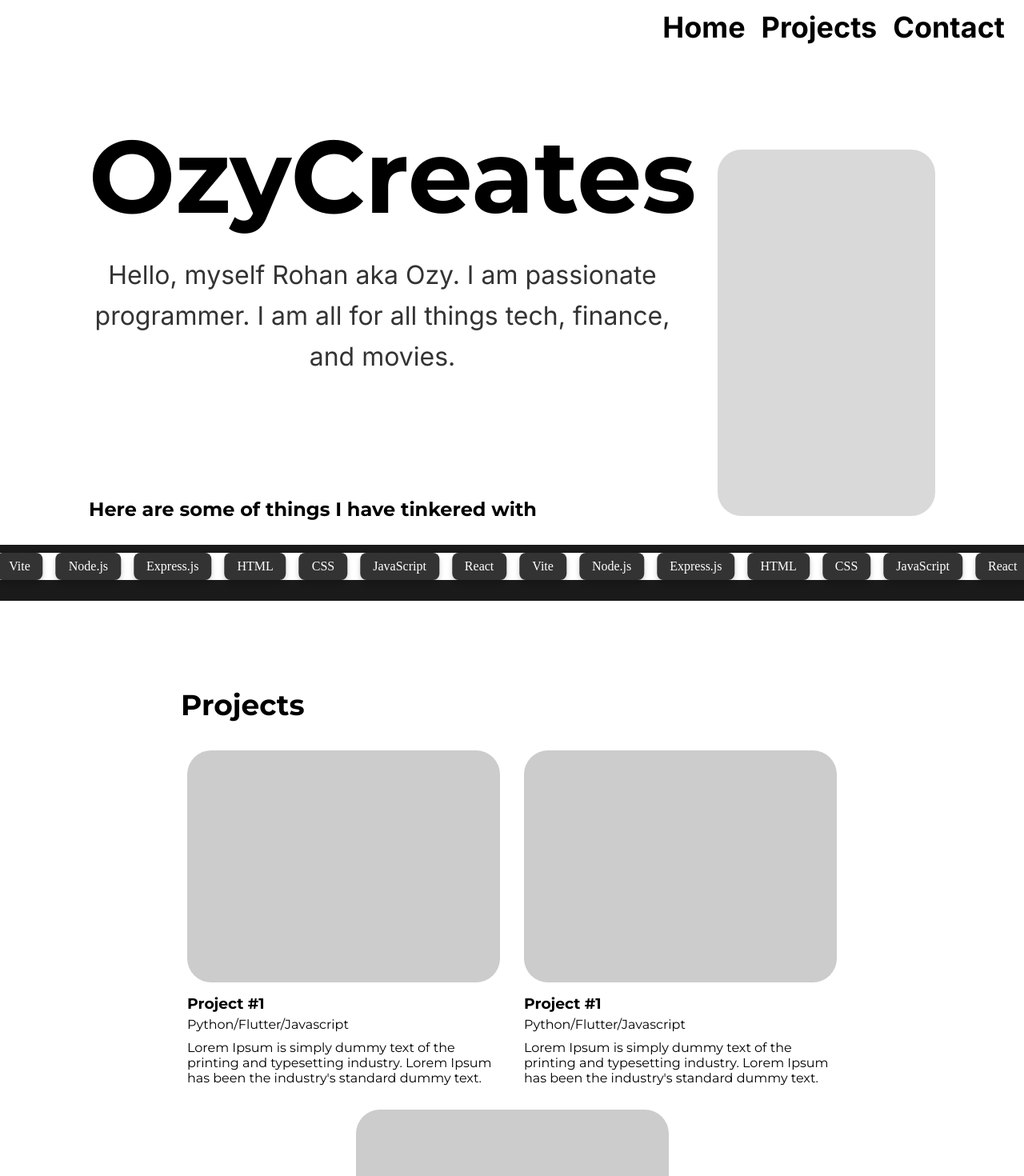
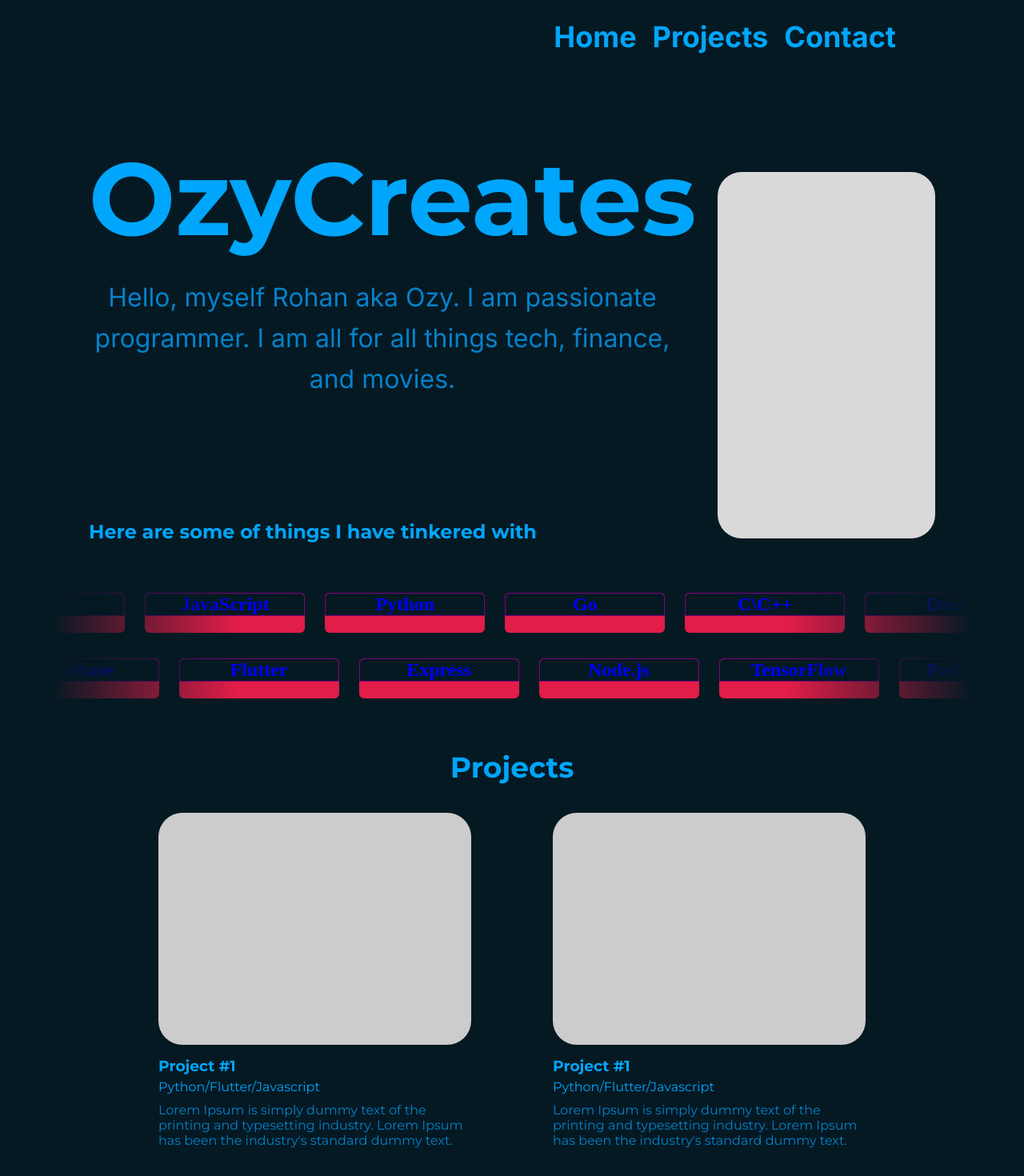
Before and after one commit to RohanG610/PortfolioWebsite, a React (Vite) app: page / in a window 1280 px wide. Shown: the top 1470 px of the page at 80% size. Built offline with nearby package versions, Linux system fonts and the light colour scheme.

Commit message:
Added Scrolling Skill effects and base color to website

```diff
--- a/src/App.css
+++ b/src/App.css
@@ -2,106 +2,17 @@
 * {
   margin: 0;
   padding: 0;
-  /* box-sizing: border-box; */
-  background-color: white;
-  color: black;
+  background-color: var(--background-color);
+  color: var(--primary-color);
+}
+:root{
+  --primary-color: #00A6FB;
+  --secondary-color: #0582CA;
+  --background-color: #051923;
 }
 body, html {
   height: 100%;
   width: 100%;
+  background-color: var(--background-color) !important;
+  color: var(--primary-color);
 }
-
-/* Project Section */
-.projects-container {
-  text-align: center;
-  margin-top: 44px;
-  padding: 20px;
-  margin-left: 67px;
-  margin-right: 67px;
-}
-
-.projects-grid {
-  display: flex;
-  justify-content: center;
-  flex-wrap: wrap;
-  gap: auto; /*72px*/
-  margin-top: 20px;
-}
-
-.project-card {
-  width: 391px;
-  /* background: #f5f5f5; */
-  padding: 15px;
-  border-radius: 10px;
-  /* box-shadow: 0px 4px 6px rgba(0, 0, 0, 0.1); */
-  text-align: left;
-}
-
-.project-image {
-  width: 100%;
-  height: 290px;
-  background: #ccc;
-  border-radius: 30px;
-  margin-bottom: 15px;
-}
-
-.projects-container h2{
-  text-align: left;
-  font-size: 36px;
-  font-family: 'Montserrat',sans-serif;
-  margin-left: 139px;
-  margin-top: 44px;
-}
-#project-heading{
-  text-align: left;
-  font-family: 'Montserrat';
-}
-
-h3 {
-  margin: 0;
-  font-size: 32;
-  font-family: 'Montserrat';
-  font-weight: bold;
-}
-
-.technologies {
-  font-size: 16;
-  color: #000000;
-  font-family: 'Montserrat',sans-serif;
-  margin-top: 5px;
-}
-
-.description {
-  font-size: 16;
-  color: #000000;
-  font-family: 'Montserrat',sans-serif;
-  margin-top: 10px;
-}
-
-/*Skills Section*/
-.skills-container {
-  width: 100%;
-  min-height: 50px;
-  overflow: hidden;
-  background-color: #1a1a1a;
-  padding: 10px 0;
-  white-space: nowrap;
-  position: relative;
-}
-
-.skills-wrapper {
-  display: flex;
-  gap: 16px;
-  position: absolute;
-  white-space: nowrap;
-}
-
-.skill-box {
-  background-color: #333;
-  color: white;
-  padding: 8px 16px;
-  border-radius: 8px;
-  box-shadow: 0px 4px 6px rgba(0, 0, 0, 0.2);
-  /* min-height: 500px; */
-
-}
--- a/src/components/ContactMe/ContactMe.jsx
+++ b/src/components/ContactMe/ContactMe.jsx
@@ -18,7 +18,7 @@ const ContactMe = () => {
             <div className="icon"></div>
             <div className="icon"></div>
             <div className="icon"></div>
-            {/* <div className="icon"></div> */}
+
           </div>
         </div>
         <div className="divider"></div>
--- a/src/components/Hero/style/Hero.css
+++ b/src/components/Hero/style/Hero.css
@@ -31,7 +31,7 @@
     line-height: 1.6;
     text-align: center;
     font-family: 'Inter', sans-serif;
-    color: #333;
+    color: var(--secondary-color);
   }
 
   .hero-right {
--- a/src/components/Navbar/style/Navbar.css
+++ b/src/components/Navbar/style/Navbar.css
@@ -1,12 +1,15 @@
 .navbar {
-    max-width: 100%;
-    padding: 12px 24px;
+    min-width: 75%;
+    padding: 24px;
     top: 0;
     left: 0;
     z-index: 10;
+    position: relative;
+    justify-self: center;
+    /* border: 1px solid black; */
 }
 
-  /* Adjust navbar links positioning */
+/* Adjust navbar links positioning */
 .nav-links {
     display: flex;
     justify-content: flex-end;
@@ -18,13 +21,34 @@
 
 .nav-links a {
     text-decoration: none;
-    color: black;
+    /* color: black; */
     font-family: 'Inter', sans-serif;
     font-weight: bold;
     font-size: 36px;
-    transition: color 0.3s;
+    transition: color 0.3s ease-in-out;
+    position: relative;
+    display: inline-block;
+    overflow: hidden;
+}
+
+/* Background fill animation */
+.nav-links a::before {
+    content: "";
+    position: absolute;
+    top: 0;
+    left: 0;
+    width: 0;
+    height: 100%;
+    background-color: black;
+    transition: width 0.4s ease-in-out;
+    z-index: -1; /* Places it behind the text */
+}
+
+/* On hover, expand background and change text color */
+.nav-links a:hover::before {
+    width: 100%;
 }
 
 .nav-links a:hover {
-    color: blue;
+    color: white; /* Text turns white */
 }
--- a/src/components/Projects/style/Projects.css
+++ b/src/components/Projects/style/Projects.css
@@ -11,16 +11,14 @@
     display: flex;
     justify-content: center;
     flex-wrap: wrap;
-    gap: auto; /*72px*/
+    gap: 72px;
     margin-top: 20px;
   }
 
   .project-card {
     width: 391px;
-    /* background: #f5f5f5; */
     padding: 15px;
     border-radius: 10px;
-    /* box-shadow: 0px 4px 6px rgba(0, 0, 0, 0.1); */
     text-align: left;
   }
 
@@ -32,16 +30,10 @@
     margin-bottom: 15px;
   }
 
-  .projects-container h2{
-    text-align: left;
+  #project-heading{
+    text-align: center;
     font-size: 36px;
     font-family: 'Montserrat',sans-serif;
-    margin-left: 139px;
-    margin-top: 44px;
-  }
-  #project-heading{
-    text-align: left;
-    font-family: 'Montserrat';
   }
 
   h3 {
@@ -53,14 +45,14 @@
 
   .technologies {
     font-size: 16;
-    color: #000000;
+    /* color: #000000; */
     font-family: 'Montserrat',sans-serif;
     margin-top: 5px;
   }
 
   .description {
     font-size: 16;
-    color: #000000;
+    color: var(--secondary-color);
     font-family: 'Montserrat',sans-serif;
     margin-top: 10px;
   }
--- a/src/components/ScrollingSkills/ScrollingSkills.jsx
+++ b/src/components/ScrollingSkills/ScrollingSkills.jsx
@@ -7,19 +7,27 @@ const skills = [
 
 const ScrollingSkills = () => {
   return (
-    <div className="skills-container">
-      <motion.div
-        className="skills-wrapper"
-        initial={{ x: "100%" }}
-        animate={{ x: "-100%" }}
-        transition={{ repeat: Infinity, duration: 10, ease: "linear" }}
-      >
-        {[...skills, ...skills, ...skills].map((skill, index) => (
-          <div key={index} className="skill-box">
-            {skill}
-          </div>
-        ))}
-      </motion.div>
+    <div>
+      <div class="wrapper">
+        <div class="itemLeft item1"><h2>HTML</h2><p>Lvl.1</p></div>
+        <div class="itemLeft item2"><h2>CSS</h2></div>
+        <div class="itemLeft item3"><h2>JavaScript</h2></div>
+        <div class="itemLeft item4"><h2>Python</h2></div>
+        <div class="itemLeft item5"><h2>Go</h2></div>
+        <div class="itemLeft item6"><h2>C\C++</h2></div>
+        <div class="itemLeft item7"><h2>Dart</h2></div>
+        <div class="itemLeft item8"><h2>Java</h2></div>
+      </div>
+      <div class="wrapper">
+        <div class="itemRight item1"><h2>MongoDB</h2></div>
+        <div class="itemRight item2"><h2>PostGreSQL</h2></div>
+        <div class="itemRight item3"><h2>TensorFlow</h2></div>
+        <div class="itemRight item4"><h2>Node.js</h2></div>
+        <div class="itemRight item5"><h2>Express</h2></div>
+        <div class="itemRight item6"><h2>Flutter</h2></div>
+        <div class="itemRight item7"><h2>Firebase</h2></div>
+        <div class="itemRight item8"><h2>React</h2></div>
+      </div>
     </div>
   );
 };
--- a/src/components/ScrollingSkills/style/ScrollingSkills.css
+++ b/src/components/ScrollingSkills/style/ScrollingSkills.css
@@ -1,27 +1,96 @@
+.wrapper {
+  margin-top: 2rem;
+  width: 90%;
+  max-width: 1536px;
+  margin-inline: auto;
+  height: 50px;
+  position: relative;
+  overflow: hidden;
+  mask-image: linear-gradient(
+    to right,
+    rgba(0, 0, 0, 0),
+    rgba(0, 0, 0, 1) 20%,
+    rgba(0, 0, 0, 1) 80%,
+    rgba(0, 0, 0, 0)
+  );
+}
 
-/*Skills Section*/
-.skills-container {
-    width: 100%;
-    min-height: 50px;
-    overflow: hidden;
-    background-color: #1a1a1a;
-    padding: 10px 0;
-    white-space: nowrap;
-    position: relative;
+@keyframes scrollLeft {
+  to {
+    left: -200px;
   }
+}
 
-.skills-wrapper {
-    display: flex;
-    gap: 16px;
-    position: absolute;
-    white-space: nowrap;
+@keyframes scrollRight {
+  to {
+    right: -200px;
   }
+}
 
-.skill-box {
-    background-color: #333;
-    color: white;
-    padding: 8px 16px;
-    border-radius: 8px;
-    box-shadow: 0px 4px 6px rgba(0, 0, 0, 0.2);
-    /* min-height: 500px; */
+.itemLeft,
+.itemRight {
+  width: 200px;
+  height: 50px;
+  text-align: center;
+  vertical-align: middle;
+  background-color: #e11d48;
+  border-radius: 6px;
+  position: absolute;
+  animation-timing-function: linear;
+  animation-duration: 30s;
+  animation-iteration-count: infinite;
 }
+
+.itemLeft h2, .itemRight h2{
+  color: blue;
+  align-self: center;
+  padding-top: 12.5;
+  border-radius: 6px 6px 0px 0px;
+  border: 1px solid purple;
+}
+
+.itemLeft p, .itemRight p{
+  background-color: transparent;
+}
+
+.itemLeft {
+  left: max(calc(200px * 8), 100%);
+  animation-name: scrollLeft;
+}
+
+.itemRight {
+  right: max(calc(200px * 8), calc(100% + 200px));
+  animation-name: scrollRight;
+}
+
+.item1 {
+  animation-delay: calc(30s / 8 * (8 - 1) * -1);
+}
+
+.item2 {
+  animation-delay: calc(30s / 8 * (8 - 2) * -1);
+}
+
+.item3 {
+  animation-delay: calc(30s / 8 * (8 - 3) * -1);
+}
+
+.item4 {
+  animation-delay: calc(30s / 8 * (8 - 4) * -1);
+}
+
+.item5 {
+  animation-delay: calc(30s / 8 * (8 - 5) * -1);
+}
+
+.item6 {
+  animation-delay: calc(30s / 8 * (8 - 6) * -1);
+}
+
+.item7 {
+  animation-delay: calc(30s / 8 * (8 - 7) * -1);
+}
+
+.item8 {
+  animation-delay: calc(30s / 8 * (8 - 8) * -1);
+}
--- a/src/index.css
+++ b/src/index.css
@@ -66,3 +66,21 @@ button:focus-visible {
     background-color: #f9f9f9;
   }
 } */
+/* Reset any default margin or padding */
+* {
+  margin: 0;
+  padding: 0;
+  background-color: white;
+  color: black;
+}
+:root{
+  --primary-color: #00A6FB;
+  --secondary-color: #0582CA;
+  --background-color: #051923;
+}
+body, html {
+  height: 100%;
+  width: 100%;
+  background-color: var(--background-color);
+  color: var(--primary-color);
+}
```
